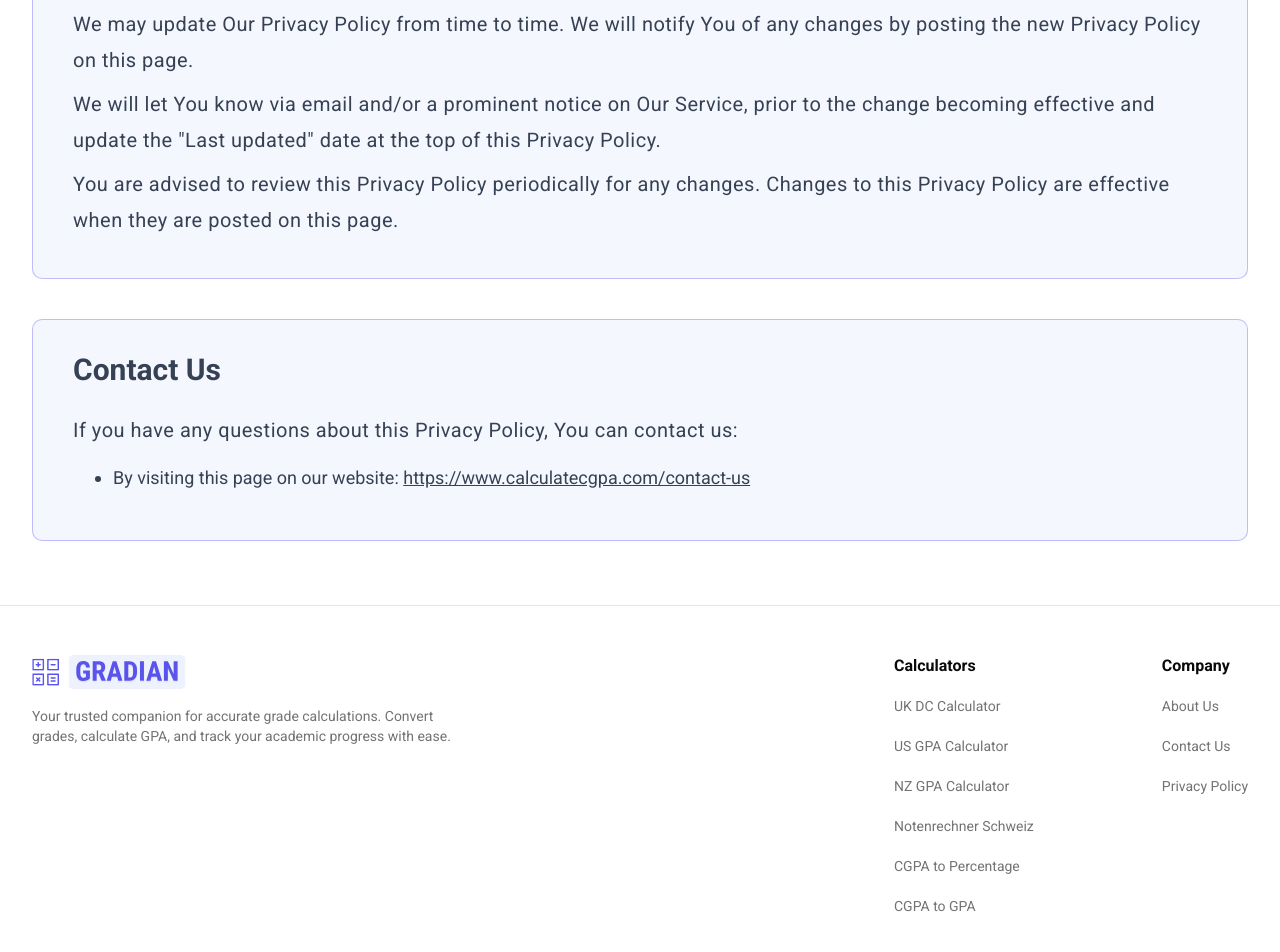
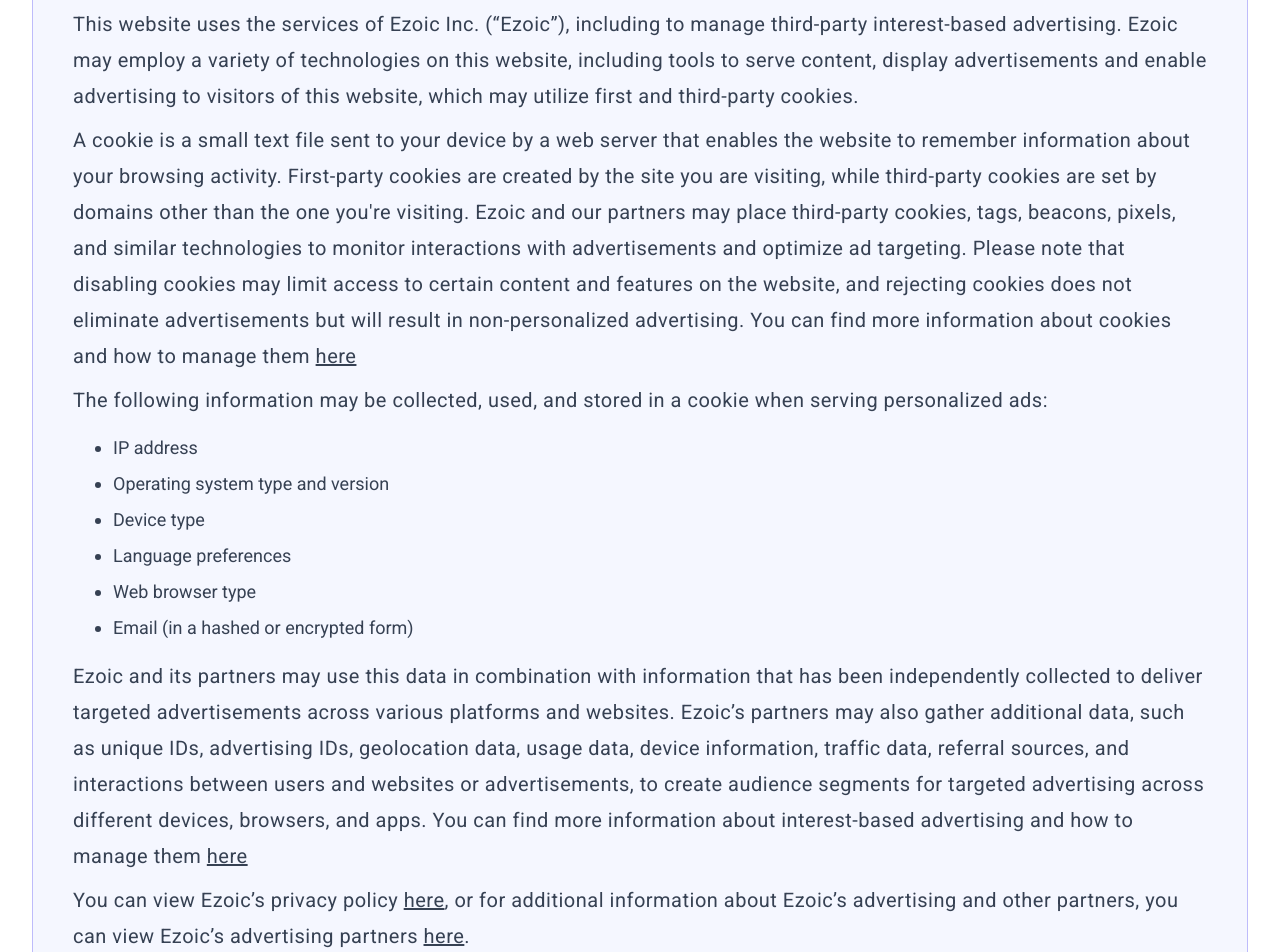
Before and after one commit to axeemgohar/grades-calculator, a Next.js app: page /privacy-policy in a window 1280 px wide. Shown: the part 6500-7452 px from the top of the page. Built offline with nearby package versions, Linux system fonts and the light colour scheme.

Commit message:
Ads optimized

```diff
--- a/app/(company)/privacy-policy/page.jsx
+++ b/app/(company)/privacy-policy/page.jsx
@@ -520,6 +520,94 @@
       <section className="mb-10 ">
         <div className="rounded-lg border-solid border-[1px] border-indigo-500/40 bg-indigo-300/10 px-10 py-8 text-gray-700 max-xl:px-8 max-lg:px-6 max-lg:py-6  max-md:px-4">
           <h2 className="mb-6 font-bold text-3xl max-xl:mb-5 max-xl:text-2xl max-lg:mb-4 max-sm:text-xl">
+            Ezoic Services
+          </h2>
+
+          <p className=" mb-2  text-xl leading-9 tracking-wide max-xl:text-lg max-xl:leading-8 max-sm:text-base max-sm:leading-7">
+            This website uses the services of Ezoic Inc. (“Ezoic”), including to
+            manage third-party interest-based advertising. Ezoic may employ a
+            variety of technologies on this website, including tools to serve
+            content, display advertisements and enable advertising to visitors
+            of this website, which may utilize first and third-party cookies.
+          </p>
+          <p className=" mb-2  text-xl leading-9 tracking-wide max-xl:text-lg max-xl:leading-8 max-sm:text-base max-sm:leading-7">
+            A cookie is a small text file sent to your device by a web server
+            that enables the website to remember information about your browsing
+            activity. First-party cookies are created by the site you are
+            visiting, while third-party cookies are set by domains other than
+            the one you're visiting. Ezoic and our partners may place
+            third-party cookies, tags, beacons, pixels, and similar technologies
+            to monitor interactions with advertisements and optimize ad
+            targeting. Please note that disabling cookies may limit access to
+            certain content and features on the website, and rejecting cookies
+            does not eliminate advertisements but will result in
+            non-personalized advertising. You can find more information about
+            cookies and how to manage them{' '}
+            <a
+              href="https://allaboutcookies.org/"
+              className="underline"
+              target="_blank"
+            >
+              here
+            </a>
+          </p>
+          <p className=" mb-2  text-xl leading-9 tracking-wide max-xl:text-lg max-xl:leading-8 max-sm:text-base max-sm:leading-7">
+            The following information may be collected, used, and stored in a
+            cookie when serving personalized ads:
+          </p>
+
+          <ul className="list-disc my-2 space-y-2  px-10 py-2  text-lg max-xl:text-base max-sm:mt-2 max-sm:space-y-2 max-sm:px-6 max-sm:text-sm">
+            <li>IP address</li>
+            <li>Operating system type and version</li>
+            <li>Device type</li>
+            <li>Language preferences</li>
+            <li>Web browser type</li>
+            <li>Email (in a hashed or encrypted form)</li>
+          </ul>
+          <p className=" mb-2  text-xl leading-9 tracking-wide max-xl:text-lg max-xl:leading-8 max-sm:text-base max-sm:leading-7">
+            Ezoic and its partners may use this data in combination with
+            information that has been independently collected to deliver
+            targeted advertisements across various platforms and websites.
+            Ezoic’s partners may also gather additional data, such as unique
+            IDs, advertising IDs, geolocation data, usage data, device
+            information, traffic data, referral sources, and interactions
+            between users and websites or advertisements, to create audience
+            segments for targeted advertising across different devices,
+            browsers, and apps. You can find more information about
+            interest-based advertising and how to manage them{' '}
+            <a
+              href="https://youradchoices.com/"
+              className="underline"
+              target="_blank"
+            >
+              here
+            </a>
+          </p>
+          <p className=" mb-2  text-xl leading-9 tracking-wide max-xl:text-lg max-xl:leading-8 max-sm:text-base max-sm:leading-7">
+            You can view Ezoic’s privacy policy{' '}
+            <a
+              href="https://ezoic.com/privacy/"
+              className="underline"
+              target="_blank"
+            >
+              here
+            </a>
+            , or for additional information about Ezoic’s advertising and other
+            partners, you can view Ezoic’s advertising partners{' '}
+            <a
+              href="https://www.ezoic.com/privacy-policy/advertising-partners/"
+              className="underline"
+              target="_blank"
+            >
+              here
+            </a>
+            .
+          </p>
+        </div>
+      </section>
+      <section className="mb-10 ">
+        <div className="rounded-lg border-solid border-[1px] border-indigo-500/40 bg-indigo-300/10 px-10 py-8 text-gray-700 max-xl:px-8 max-lg:px-6 max-lg:py-6  max-md:px-4">
+          <h2 className="mb-6 font-bold text-3xl max-xl:mb-5 max-xl:text-2xl max-lg:mb-4 max-sm:text-xl">
             Changes to this Privacy Policy
           </h2>
 
--- a/app/grade-calculator/nz/page.js
+++ b/app/grade-calculator/nz/page.js
@@ -23,7 +23,7 @@
 const USA = () => {
   return (
     <div className="lg:col-span-2">
-      <section className="bg-white rounded-lg md:shadow-xs p-0 md:p-8 md:border">
+      <section className="bg-white rounded-lg md:shadow-xs p-0 md:p-8 md:border mb-8">
         <h1 className="text-3xl md:text-4xl font-extrabold mb-4 md:mb-6 flex items-center bg-gradient-to-b from-indigo-500 to-indigo-700 bg-clip-text text-transparent">
           New Zealand GPA Calculator
         </h1>
@@ -35,7 +35,9 @@
         <NZGPACalculator />
       </section>
       <RelatedLinks />
-
+      <div className="max-lg:hidden mb-8">
+        <div id="ezoic-pub-ad-placeholder-104"></div>
+      </div>
       {/* Info Section */}
       <div className="bg-white mt-8">
         <NZContent />
--- a/app/grade-calculator/uk/components/UKGPACalculator.jsx
+++ b/app/grade-calculator/uk/components/UKGPACalculator.jsx
@@ -97,7 +97,6 @@
     });
   };
 
-  console.log(modules);
   return (
     <>
       {degreeClassification.score === null && !loader ? (
--- a/app/grade-calculator/uk/page.js
+++ b/app/grade-calculator/uk/page.js
@@ -23,7 +23,7 @@
 const USA = () => {
   return (
     <div className="lg:col-span-2">
-      <section className="bg-white rounded-lg md:shadow-xs p-0 md:p-8 md:border">
+      <section className="bg-white rounded-lg md:shadow-xs p-0 md:p-8 md:border mb-8">
         <h1 className="text-3xl md:text-4xl font-extrabold mb-4 md:mb-6 flex items-center bg-gradient-to-b from-indigo-500 to-indigo-700 bg-clip-text text-transparent">
           UK Degree Calculator
         </h1>
@@ -35,6 +35,9 @@
         <UKDCCalculator />
       </section>
       <RelatedLinks />
+      <div className="max-lg:hidden mb-8">
+        <div id="ezoic-pub-ad-placeholder-104"></div>
+      </div>
 
       {/* Info Section */}
       <div className="bg-white mt-8">
```
